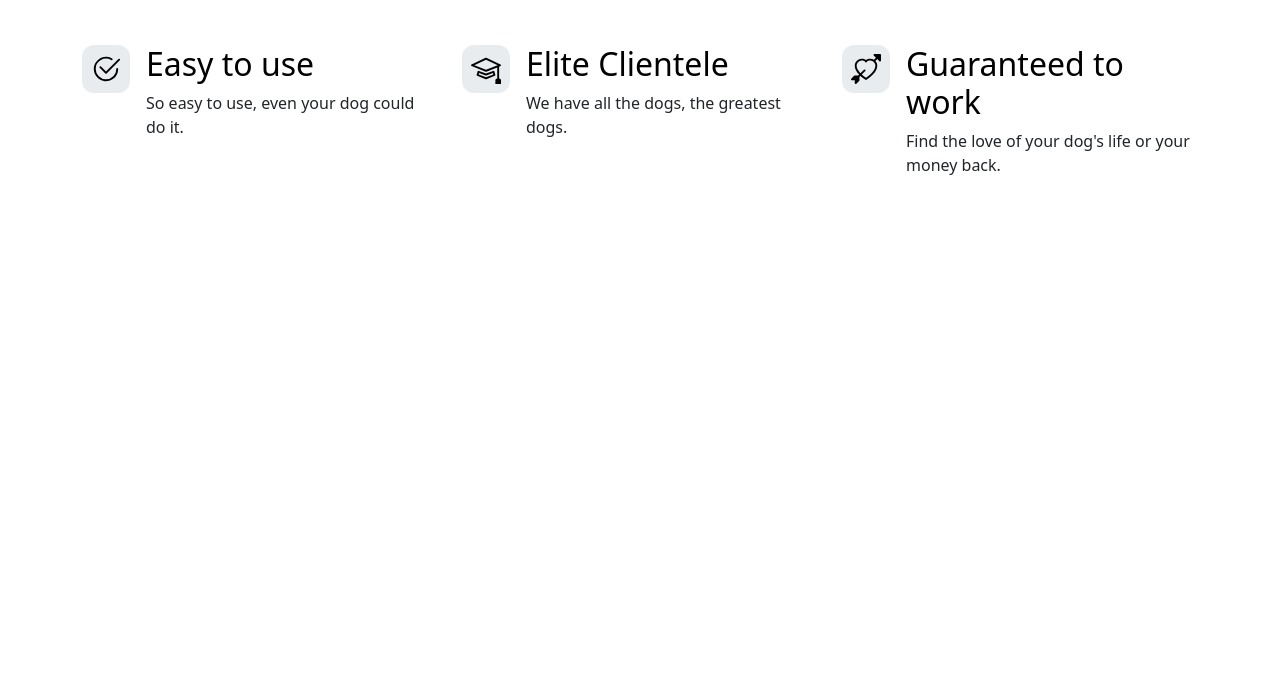
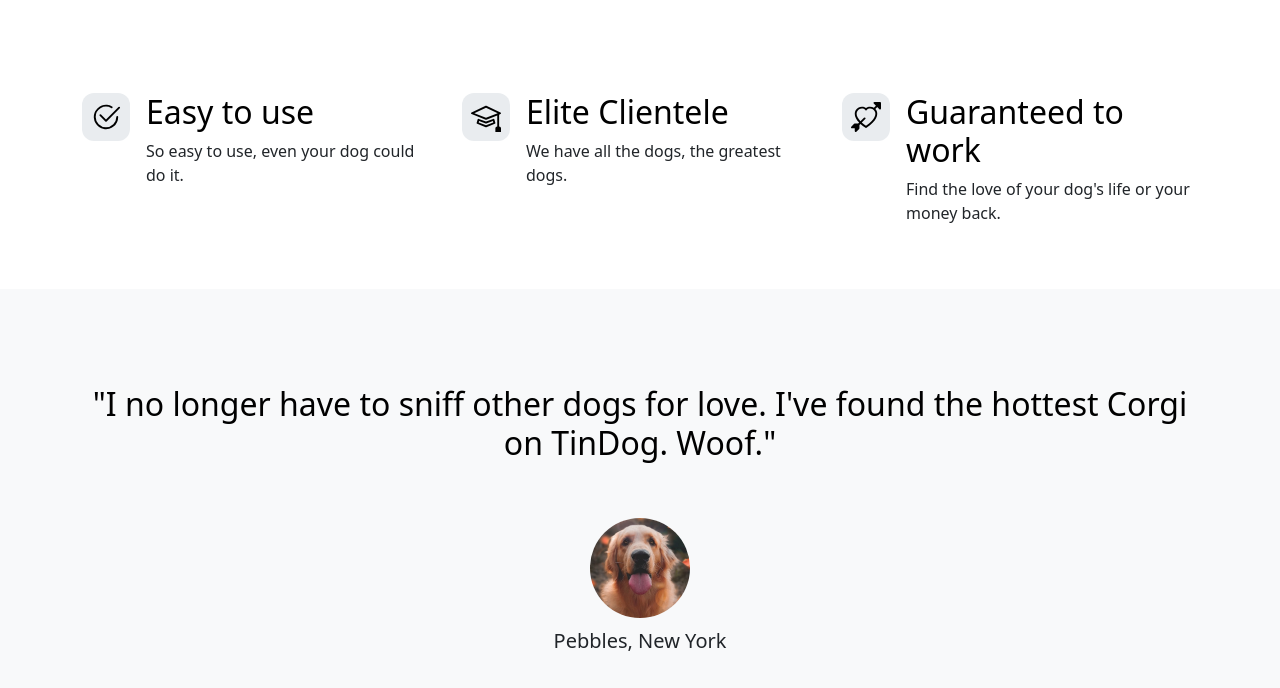
Before and after one commit to 11Karan22/TinDog_BootStap_Udemy, a plain HTML site: page TinDog Project/index.html in a window 1280 px wide. Shown: the part 452-1140 px from the top of the page. Before the commit the page ends 800 px from the top, so only its background shows below. Drawn offline with nearby package versions, Linux system fonts and the light colour scheme.

Commit message:
testimonial section

```diff
--- a/TinDog Project/index.html
+++ b/TinDog Project/index.html
@@ -53,7 +53,7 @@
   </section>
   <!-- Features -->
   <section id="features">
-    <div class="container">
+    <div class="container mt-5">
       <div class="row g-4 py-5 row-cols-1 row-cols-lg-3">
         <div class="col d-flex align-items-start">
           <div
@@ -108,6 +108,16 @@
   </section>
   <!-- Testimonial -->
   <section id="testimonial">
+    <div class="p-5 text-center bg-body-tertiary">
+      <div class="container py-5">
+        <h2 class="text-body-emphasis">"I no longer have to sniff other dogs for love. I've found the hottest Corgi on
+          TinDog. Woof."</h2>
+        <img src="./images/dog-img.jpg" alt="dog image" class="profile-img mt-5">
+        <p class="col-lg-8 mx-auto lead mt-2">
+          Pebbles, New York
+        </p>
+      </div>
+    </div>
 
   </section>
   <!-- Pricing -->
```
